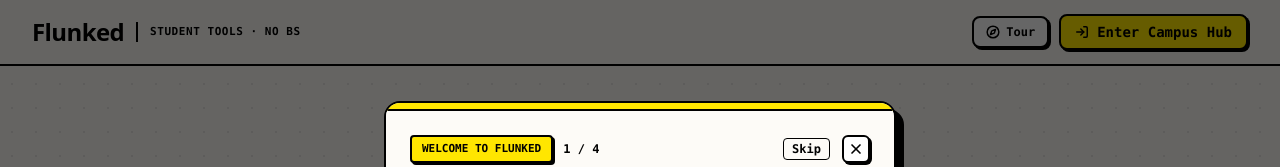
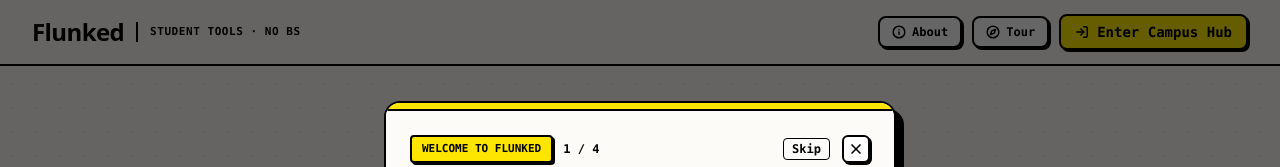
Before and after one commit to PinecoXZ/Flunked, a Next.js app: page / in a window 1280 px wide. Shown: the top 167 px of the page. Built offline with nearby package versions, Linux system fonts and the light colour scheme; no server answers.

Commit message:
feat(nav): add About page link to Header navbar with active state styling

```diff
--- a/src/components/layout/Header.tsx
+++ b/src/components/layout/Header.tsx
@@ -2,13 +2,16 @@
 
 import React, { useEffect, useState } from "react";
 import Link from "next/link";
+import { usePathname } from "next/navigation";
 import { useAuth } from "@/context/AuthContext";
 import { UserBadge } from "@/components/auth/UserBadge";
 import { launchOnboardingTutorial } from "@/components/tutorial/OnboardingTutorial";
 import { SearchModal } from "@/components/search/SearchModal";
-import { LogIn, Compass } from "lucide-react";
+import { LogIn, Compass, Info } from "lucide-react";
+import { cn } from "@/lib/utils";
 
 export function Header() {
+  const pathname = usePathname();
   const { user, isLoading } = useAuth();
   const [mounted, setMounted] = useState(false);
   const [isSearchOpen, setIsSearchOpen] = useState(false);
@@ -45,8 +48,23 @@
           </span>
         </div>
 
-        {/* Right Section: Tour & Auth */}
+        {/* Right Section: About Link, Tour & Auth */}
         <div className="flex items-center gap-2 sm:gap-2.5">
+          {/* About Page Link */}
+          <Link
+            href="/about"
+            title="About Flunked"
+            className={cn(
+              "flex items-center gap-1.5 px-2.5 sm:px-3 py-1.5 rounded-lg border-2 border-black text-xs font-mono font-black text-black transition-all shadow-neo-sm hover:translate-x-[-1px] hover:translate-y-[-1px] active:translate-x-[1px] active:translate-y-[1px] active:shadow-none cursor-pointer",
+              pathname === "/about"
+                ? "bg-flunked-yellow hover:bg-[#FFD000] shadow-neo"
+                : "bg-white hover:bg-flunked-yellow hover:shadow-neo"
+            )}
+          >
+            <Info className="w-3.5 h-3.5 stroke-[2.5]" />
+            <span>About</span>
+          </Link>
+
           {/* App Tour Button */}
           <button
             type="button"
@@ -56,7 +74,7 @@
             className="flex items-center gap-1.5 px-2.5 sm:px-3 py-1.5 rounded-lg bg-white hover:bg-flunked-yellow border-2 border-black text-xs font-mono font-black text-black transition-all shadow-neo-sm hover:translate-x-[-1px] hover:translate-y-[-1px] hover:shadow-neo active:translate-x-[1px] active:translate-y-[1px] active:shadow-none cursor-pointer"
           >
             <Compass className="w-3.5 h-3.5 stroke-[2.5]" />
-            <span className="hidden xs:inline sm:inline">Tour</span>
+            <span className="hidden sm:inline">Tour</span>
           </button>
 
           {/* Campus Hub Auth Button / Badge */}
```
